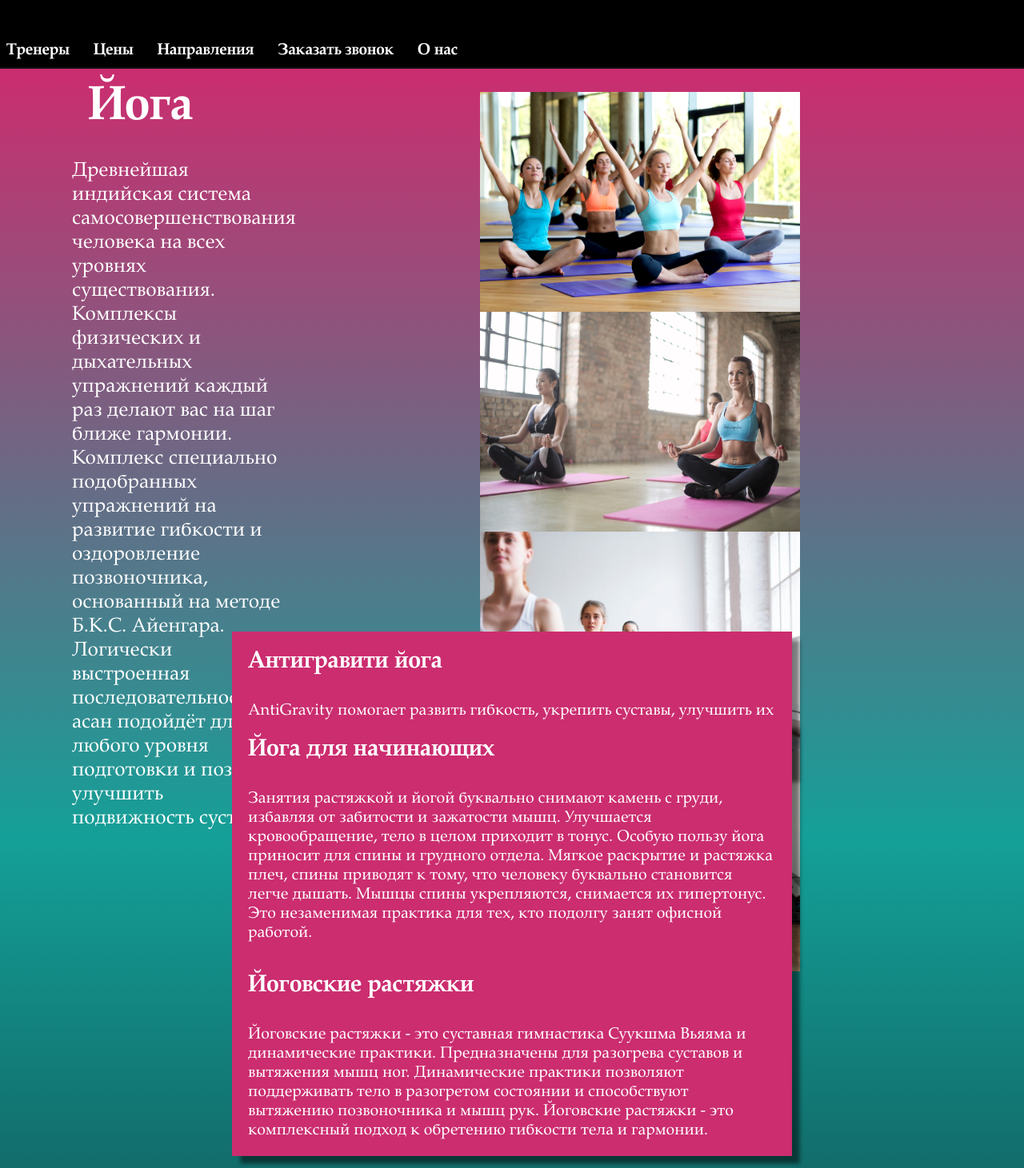
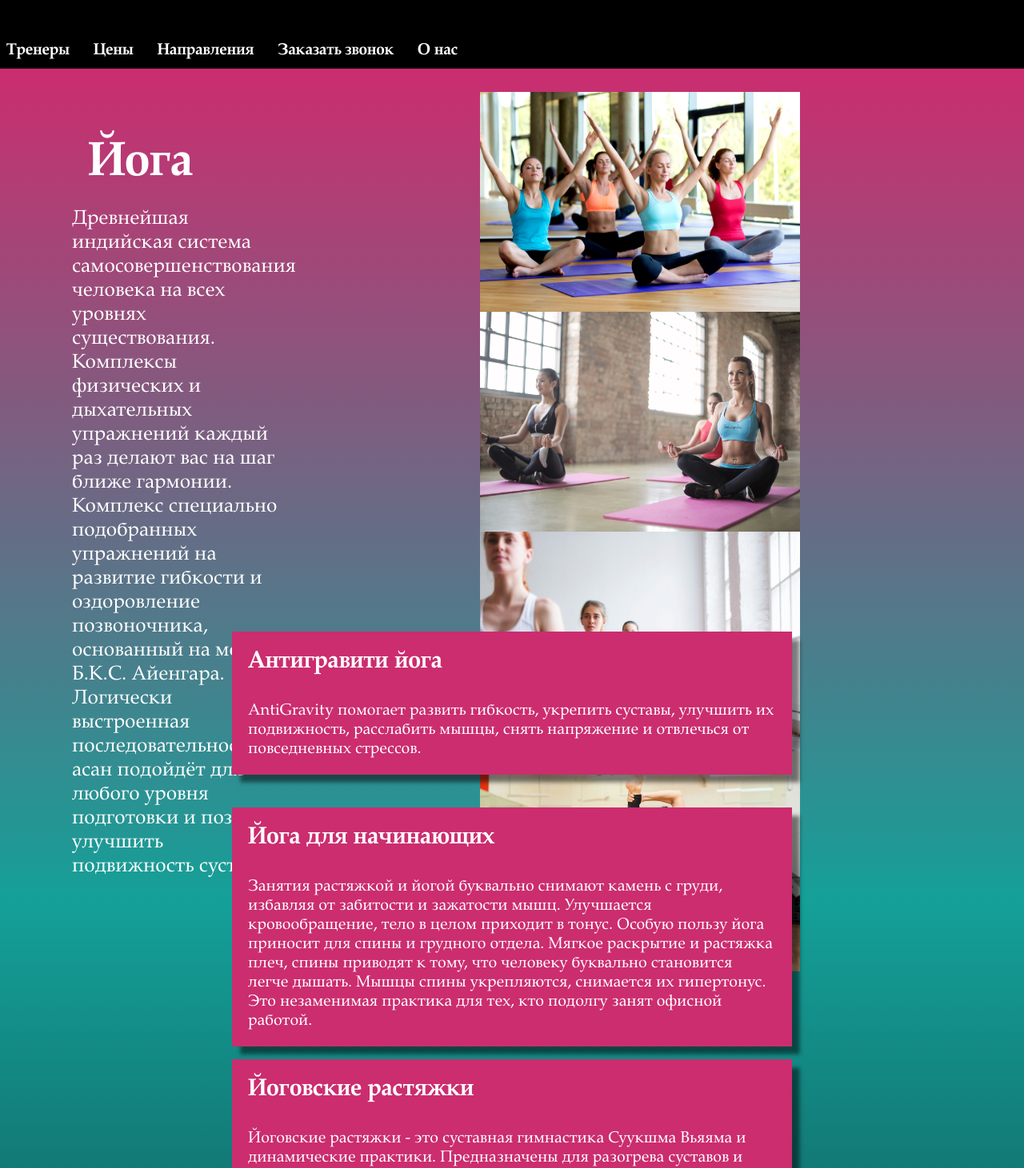
Before and after one commit to algorithm-ssau/SportCenter, a React (Create React App) app in the folder my-app/: page /Direct5 in a window 1280 px wide. Shown: the top 1461 px of the page at 80% size. Built offline with nearby package versions, Linux system fonts and the light colour scheme; no server answers.

Commit message:
редактирование файлов direct5

```diff
--- a/my-app/src/Direct5.css
+++ b/my-app/src/Direct5.css
@@ -1,6 +1,6 @@
 .box13{
     position: absolute;
-    top: 200px;
+    top: 260px;
     right: 920px;
     left: 90px;
 
@@ -9,7 +9,7 @@
 .box14{
 
     position:absolute;
-    top:900px;
+    top:1010px;
     left:0px;
     right: 0px;
 }
@@ -17,7 +17,7 @@
 .box15{
 
     position:absolute;
-    top:1195px;
+    top:1325px;
     left:0px;
     right: 0px;
 }
@@ -25,7 +25,18 @@
 .box16{
 
     position:absolute;
-    top:1470px;
+    top:1615px;
     left:0px;
     right: 0px;
 }
+
+.Directions-headerrr {
+    /*background-color: #282c34;*/
+    min-height: 260vh;
+    flex-direction: column;
+    /*font-size: calc(10px + 2vmin);*/
+    color: #FFFFFF; /*изменен цвет текста */
+    background: linear-gradient(#CB2D6F,#14a098,#0F292F);
+
+
+  }
--- a/my-app/src/Direct5.js
+++ b/my-app/src/Direct5.js
@@ -10,11 +10,11 @@ import photo5_4 from './photos/img5_4.jpg';
 function Direct5(){
     return(
         <div className="Direct5">
-            <header className="Directions-header">
+            <header className="Directions-headerrr">
                 <div className="Direct">
                     <br></br>
 
-                    <div className="box1">
+                    <div className="boxs1">
                         <div style={{  fontFamily: "Garamond", fontWeight: "bold",fontSize: "60px"}}>Йога</div>
                     </div>
 
```
